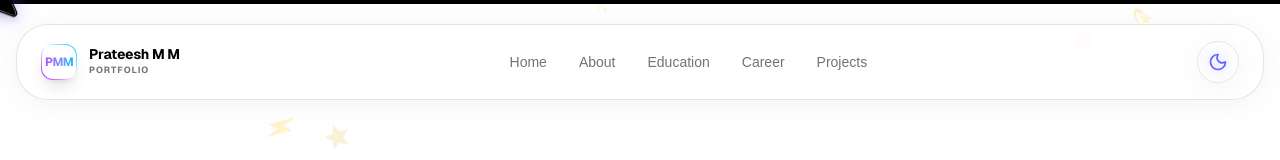
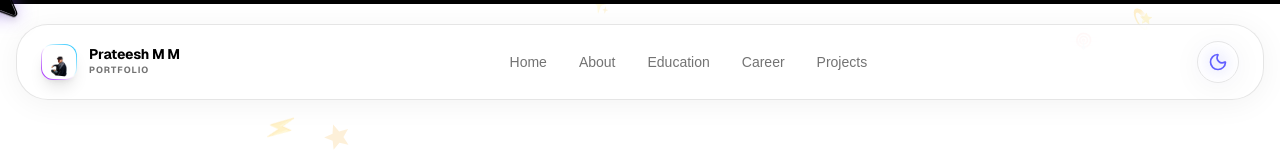
Before and after one commit to Prateesh-M-M/Port_Development, a React (Vite) app: page /projects/zara in a window 1280 px wide. Shown: the top 160 px of the page. Built offline with nearby package versions, Linux system fonts and the light colour scheme; a web font is replaced by a local one; what lightswind would draw is missing.

Commit message:
Header and Footer Updated

```diff
--- a/src/components/Footer/Footer.tsx
+++ b/src/components/Footer/Footer.tsx
@@ -1,5 +1,5 @@
 import { motion } from "framer-motion";
-import { Github, Linkedin, Twitter, Mail, ArrowUp, Coffee } from "lucide-react";
+import { Github, Linkedin, Mail, ArrowUp, Coffee, Dribbble } from "lucide-react";
 import { MorphingText } from "../lightswind/morphing-text";
 
 export const Footer = () => {
@@ -25,9 +25,9 @@ export const Footer = () => {
   ];
 
   const socialLinks = [
-    { icon: Twitter, href: "#", label: "Twitter" },
-    { icon: Github, href: "#", label: "GitHub" },
-    { icon: Linkedin, href: "#", label: "LinkedIn" },
+    { icon: Dribbble, href: "https://dribbble.com/Prateesh-M-M", label: "Dribbble" },
+    { icon: Github, href: "https://github.com/Prateesh-M-M", label: "GitHub" },
+    { icon: Linkedin, href: "https://www.linkedin.com/in/prateesh-m-m-2147b0302", label: "LinkedIn" },
     { icon: Mail, href: "mailto:workwithprateesh@gmail.com", label: "Email" },
   ];
 
--- a/src/components/Header/Header.tsx
+++ b/src/components/Header/Header.tsx
@@ -197,10 +197,12 @@ export default function Header() {
               className="cursor-pointer font-extrabold text-lg flex items-center gap-3 group select-none"
             >
               <div className="relative w-9 h-9 rounded-xl bg-gradient-to-tr from-purple-600 via-primary to-sky-400 p-[1px] shadow-lg group-hover:scale-105 transition-transform duration-300">
-                <div className="w-full h-full bg-background rounded-[11px] flex items-center justify-center">
-                  <span className="font-extrabold text-xs tracking-tighter bg-gradient-to-r from-purple-500 to-sky-400 bg-clip-text text-transparent">
-                    PMM
-                  </span>
+                <div className="w-full h-full bg-background rounded-[11px] flex items-center justify-center overflow-hidden">
+                  <img
+                    src="/pfp.png"
+                    alt="Logo"
+                    className="w-full h-full object-contain rounded-[11px]"
+                  />
                 </div>
               </div>
 
--- a/src/components/HeroSection/HeroSection.tsx
+++ b/src/components/HeroSection/HeroSection.tsx
@@ -9,7 +9,7 @@ import { DotPattern } from "../lightswind/dot-pattern";
 import { useLenis } from "lenis/react";
 
 const RESUME_PATH = "/Prateesh_Resume.pdf";
-const RESUME_FILENAME = "Prateesh_Resume.pdf"; // name the visitor gets when it downloads
+const RESUME_FILENAME = "Prateesh_Resume.pdf";
 
 const handleResumeDownload = () => {
   const link = document.createElement("a");
```
